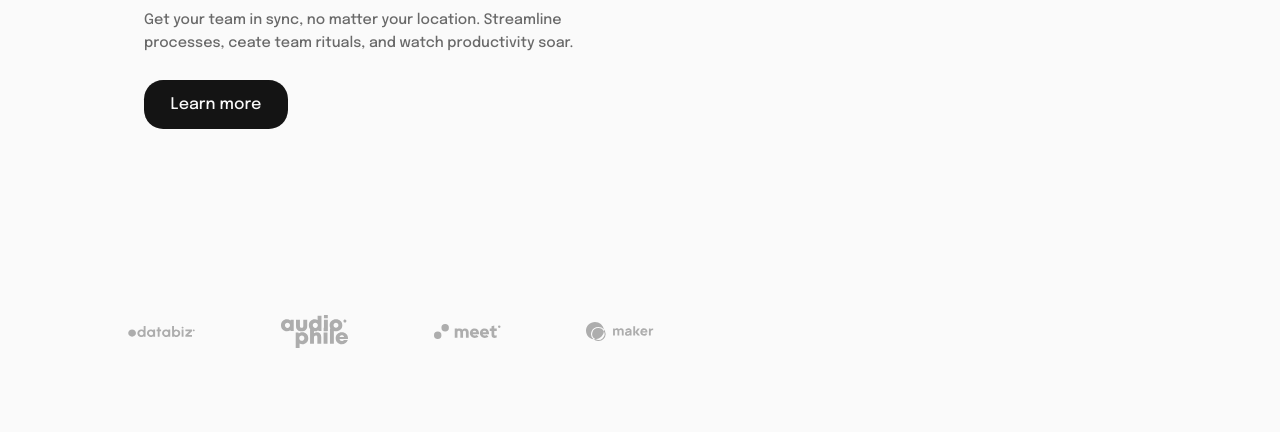
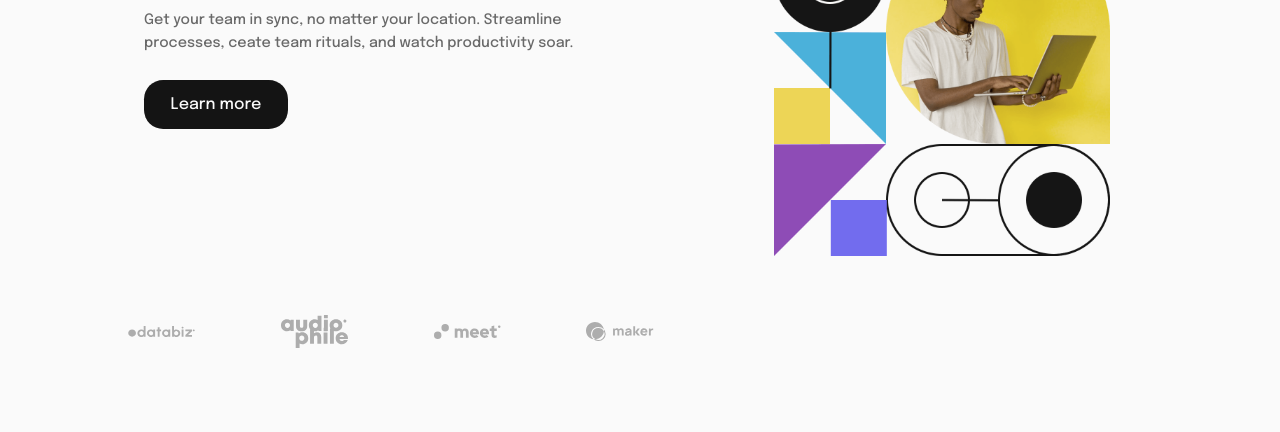
Before and after one commit to Uyimolo/dropdown-navigation-menu, a plain HTML site: page index.html in a window 1280 px wide. Shown: the part 368-800 px from the top of the page. Drawn offline with Linux system fonts and the light colour scheme; the site is published under a folder, as on GitHub Pages, so addresses that start at the root find nothing.

Commit message:
Update styles.css

```diff
--- a/styles.css
+++ b/styles.css
@@ -224,14 +224,13 @@ p{
         padding:3% 5% ;
     }
     .hero{
-        background: url(/images/image-hero-desktop.png) no-repeat;
+        background: url(images/image-hero-desktop.png) no-repeat;
         width: 100%;
         max-width: 420px;
         height: 100%;
         background-size: 80%;
         background-position: center;
         padding: 0;
-
     }
     .hero img{
         display: none;
@@ -242,10 +241,8 @@ p{
         gap: 25px;
         position: relative;
     }
-
     .cta{
         margin: 0;
-
     }
     .clients{
         justify-self:flex-end;
@@ -254,7 +251,6 @@ p{
         left: 0;
         width: 100%;
         padding:0 10% 10% 0;
-
     }
 }
 @media only screen and (min-width : 1440px ) {
```
